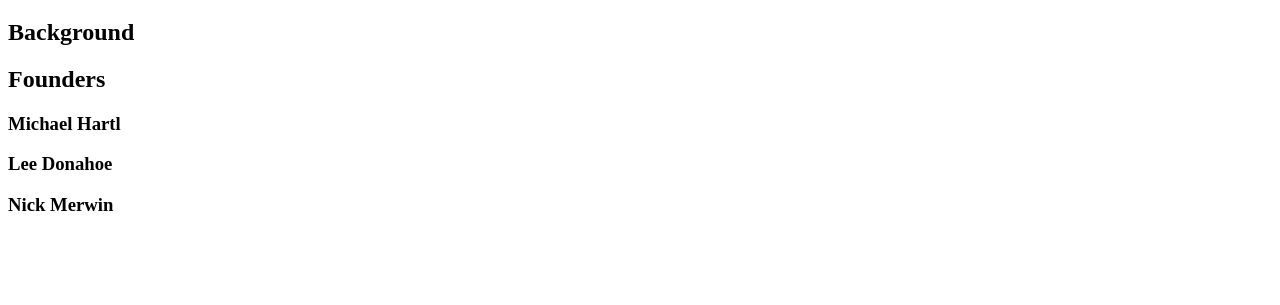
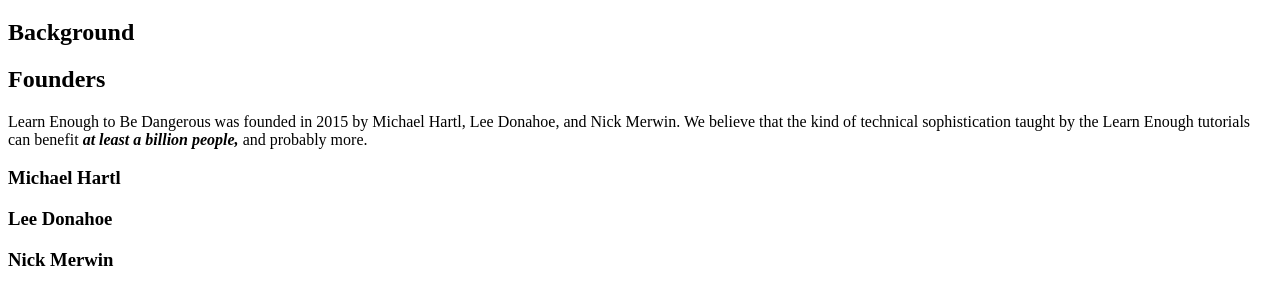
Before and after one commit to sam-int/sample_website, a plain HTML site: page index.html in a window 1280 px wide. Shown: the part 61-366 px from the top of the page. Drawn offline with Linux system fonts and the light colour scheme.

Commit message:
addedvbody para

```diff
--- a/index.html
+++ b/index.html
@@ -11,6 +11,13 @@
 
     <h2>Founders</h2>
 
+    <p>
+      Learn Enough to Be Dangerous was founded in 2015 by Michael Hartl, Lee
+      Donahoe, and Nick Merwin. We believe that the kind of technical
+      sophistication taught by the Learn Enough tutorials can benefit
+      <strong><em>at least a billion people,</em></strong> and probably more.
+    </p>
+
     <h3>Michael Hartl</h3>
 
     <h3>Lee Donahoe</h3>
```
